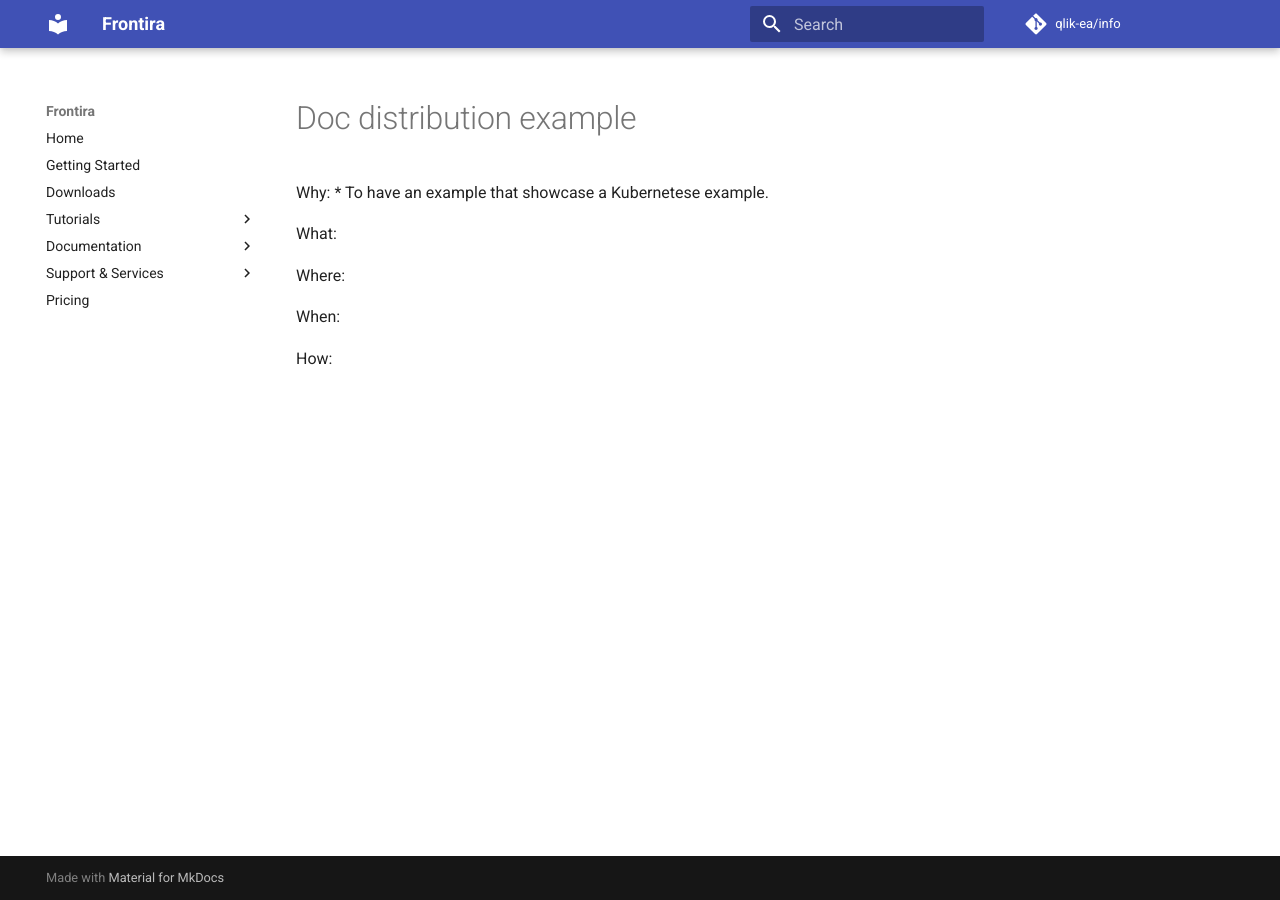
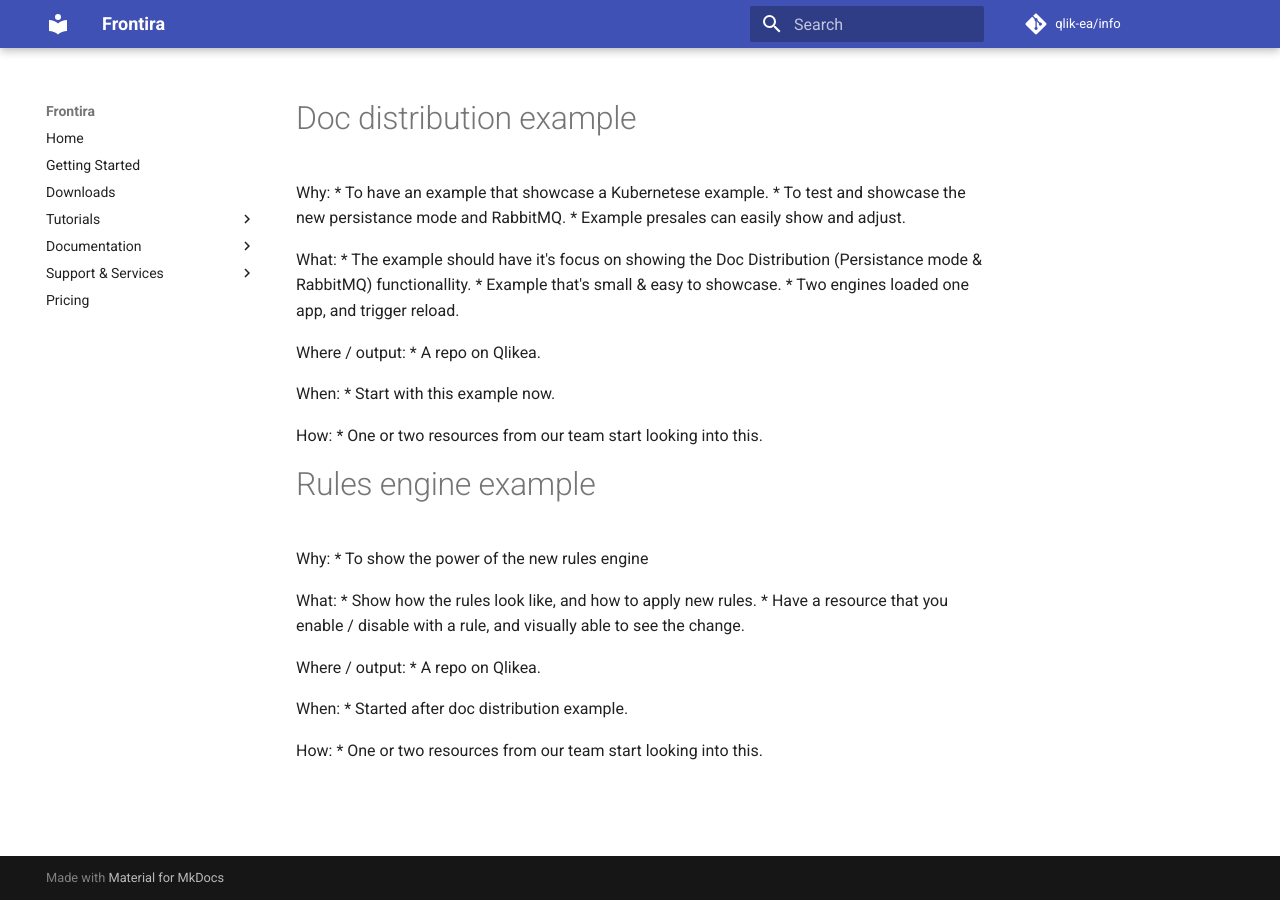
Before and after one commit to qlik-oss/core-website, an MkDocs documentation site: the page built from docs/tutorials/doc-distribution.md, in a window 1280 px wide. Built offline with MkDocs 1.6.1 and Material for MkDocs 9.7.7, drawn with Linux system fonts in a browser that asks for light colours; comment, search, counter and statistics services are not loaded; old or Windows-style settings are respelled for this version of MkDocs.

Commit message:
add all changes

```diff
--- a/docs/tutorials/doc-distribution.md
+++ b/docs/tutorials/doc-distribution.md
@@ -2,16 +2,39 @@
 
 Why:
 * To have an example that showcase a Kubernetese example.
+* To test and showcase the new persistance mode and RabbitMQ.
+* Example presales can easily show and adjust.
 
 What:
+* The example should have it's focus on showing the Doc Distribution (Persistance mode & RabbitMQ) functionallity.
+* Example that's small & easy to showcase.
+* Two engines loaded one app, and trigger reload.
+
+Where / output:
+* A repo on Qlikea.
+
+When:
+* Start with this example now.
+
+How:
+* One or two resources from our team start looking into this.
 
 
 
-Where:
+# Rules engine example
+
+Why:
+* To show the power of the new rules engine
+
+What:
+* Show how the rules look like, and how to apply new rules.
+* Have a resource that you enable / disable with a rule, and visually able to see the change.
+
+Where / output:
+* A repo on Qlikea.
 
 When:
+* Started after doc distribution example.
 
 How:
-
-
-#
+* One or two resources from our team start looking into this.
```
